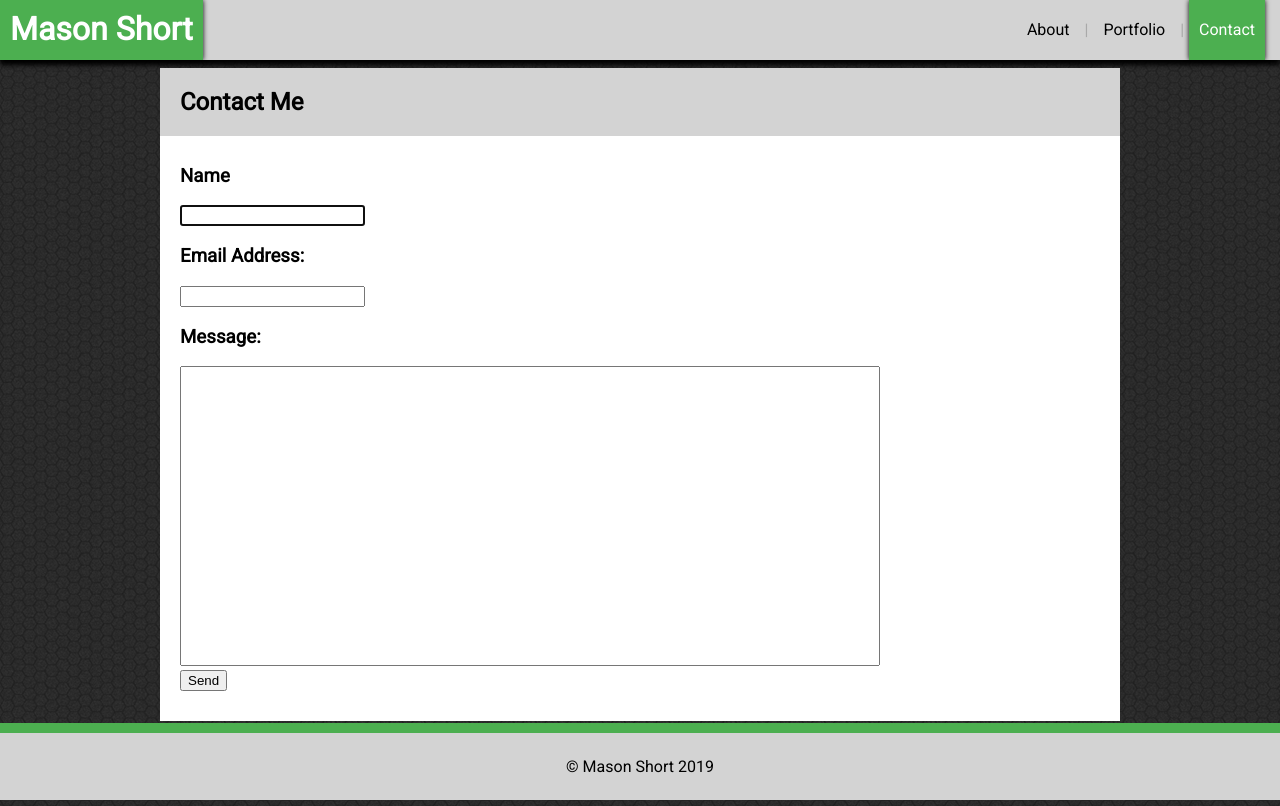
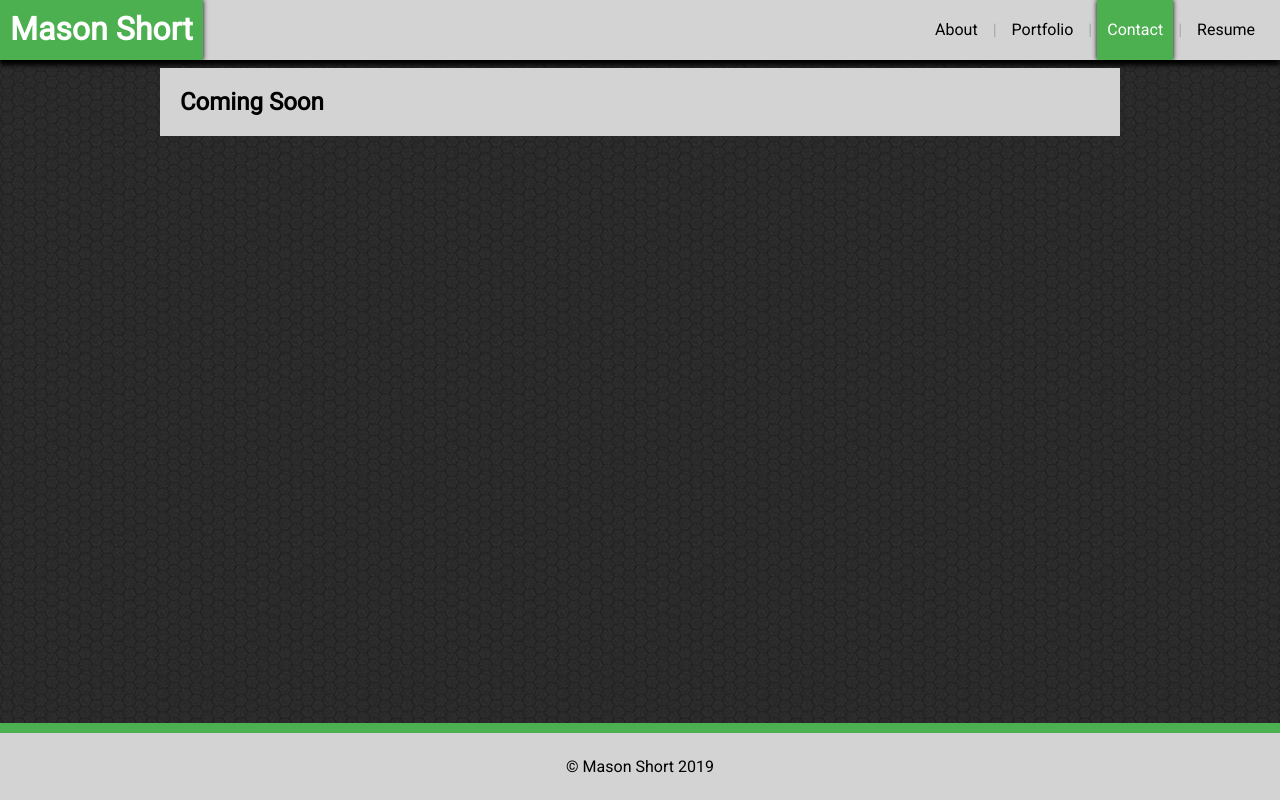
Before and after one commit to LtWilhelm/responsive-portfolio, a plain HTML site: page contact.html in a window 1280 px wide. Drawn offline with Linux system fonts and the light colour scheme.

Commit message:
added resume link, removed non-functioning contact page

```diff
--- a/contact.html
+++ b/contact.html
@@ -19,12 +19,14 @@
                 <li class="button"><a href="index.html">About</a></li>
                 <li class="button"><a href="portfolio.html">Portfolio</a></li>
                 <li class="button"><a class="active" href="contact.html">Contact</a></li>
+                <li class="button"><a href="https://drive.google.com/file/d/1VdwWslOUOvJcpN5Qj3YqHZ6GaEn6IhNZ/view?usp=sharing" target="_blank">Resume</a></li>
             </ul>
         </div>
     </header>
 
     <section class="body pBody">
-        <h2>Contact Me</h2>
+        <h2>Coming Soon</h2>
+        <!-- <h2>Contact Me</h2>
         <form class="contact">
             <h3>Name</h3>
             <input id="name" name="name" type="text" autofocus>
@@ -33,7 +35,7 @@
             <h3>Message:</h3>
             <textarea name="message" id="message"></textarea>
             <br><input type="submit" value="Send">
-        </form>
+        </form> -->
     </section>
 
     <footer>
```
Also changed, not shown: index.html (+1 -0 lines), portfolio.html (+1 -0 lines).
